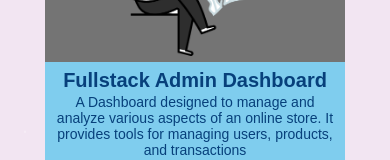
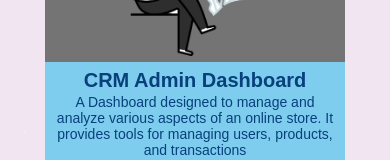
Before and after one commit to brandon-bwoni/my-portfolio, a Next.js app: page /projects in a window 390 px wide. Shown: the part 285-445 px from the top of the page. Built offline with nearby package versions, Linux system fonts and the light colour scheme; a web font is replaced by a local one.

Commit message:
mobile menu color

```diff
--- a/src/assets/provider.js
+++ b/src/assets/provider.js
@@ -136,11 +136,11 @@ const logos = [
     'name': 'Django',
     'logo': django
   },
-  // {
-  //   'id': 17,
-  //   'name': 'Laravel',
-  //   'logo': laravel
-  // },
+  {
+    'id': 17,
+    'name': 'Laravel',
+    'logo': laravel
+  },
   {
     'id': 18,
     'name': 'MySQL',
@@ -210,7 +210,7 @@ const logos = [
 const projects = [
   {
     'id': 'fullstack-dashboard',
-    'name': 'Fullstack Admin Dashboard',
+    'name': 'CRM Admin Dashboard',
     'category': 'Web dev & Data Analytics',
     'image': analytics,
     'banner': dashboardBanner,
```
